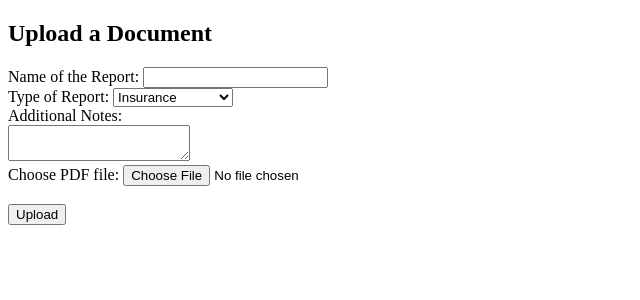
After one commit to j-sathurjan/knowledge-based-search-retrival-system, a Flask app: template apps/doc_upload/templates/doc_upload/upload.html in a window 1280 px wide. The commit adds this page. Shown: the top 300 px of the page, without its empty margins (0-640 px from the left). Run offline with Flask 3, Linux system fonts and the light colour scheme; the template is opened without the code that fills it, so the values that code supplies are empty.

Commit message:
pdf upload logic has been added.

```diff
--- a/app.py
+++ b/app.py
@@ -1,10 +1,11 @@
 from flask import Flask, render_template
-from apps.auth.routes import auth
-from apps.doc_upload.routes import upload
+from apps.auth.routes import auth_bp
+from apps.doc_upload.routes import upload_bp
+from database import db
 
 app = Flask(__name__)
-app.register_blueprint(auth)
-app.register_blueprint(upload)
+app.register_blueprint(auth_bp)
+app.register_blueprint(upload_bp)
 
 @app.route('/')
 def index():
--- a/apps/__init__.py
+++ b/apps/__init__.py
@@ -1,2 +1,2 @@
-from .auth import routes
-from .doc_upload import routes
+from apps.auth import routes
+from apps.doc_upload import routes
--- /dev/null
+++ b/apps/auth/__init__.py
@@ -0,0 +1,3 @@
+from flask import Blueprint
+
+auth_bp = Blueprint('auth_bp', __name__, template_folder='templates', static_folder='static', url_prefix='/auth')
--- /dev/null
+++ b/apps/doc_upload/__init__.py
@@ -0,0 +1,3 @@
+from flask import Blueprint
+
+upload_bp = Blueprint('upload_bp', __name__, template_folder='templates', static_folder='static', url_prefix='/upload')
--- /dev/null
+++ b/apps/doc_upload/templates/doc_upload/upload.html
@@ -0,0 +1,31 @@
+<!DOCTYPE html>
+<html lang="en">
+<head>
+    <meta charset="UTF-8">
+    <meta name="viewport" content="width=device-width, initial-scale=1.0">
+    <title>Upload Document</title>
+</head>
+<body>
+    <h2>Upload a Document</h2>
+    <p>{{message}}</p>
+    <form action="{{url_for('upload_bp.upload_document')}}" method="POST" enctype="multipart/form-data">
+        <label for="report_name">Name of the Report:</label>
+        <input type="text" id="report_name" name="report_name" required><br>
+
+        <label for="report_type">Type of Report:</label>
+        <select id="report_type" name="report_type" required>
+            <option value="Insurance">Insurance</option>
+            <option value="Medical">Medical</option>
+            <option value="Legal">Legal Document</option>
+        </select><br>
+
+        <label for="additional_notes">Additional Notes:</label><br>
+        <textarea id="additional_notes" name="additional_notes"></textarea><br>
+
+        <label for="file">Choose PDF file:</label>
+        <input type="file" id="file" name="file" accept="application/pdf" required><br><br>
+
+        <input type="submit" value="Upload">
+    </form>
+</body>
+</html>
```
Also changed, not shown: apps/auth/routes.py (+3 -4 lines), apps/doc_upload/routes.py (+33 -5 lines), apps/doc_upload/templates/doc_upload/index.html (+9 -14 lines), database.py (added, +9 -0 lines), schema.sql (added, +12 -0 lines), 2 other files.
